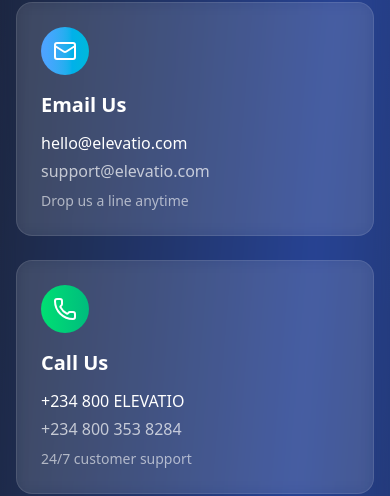
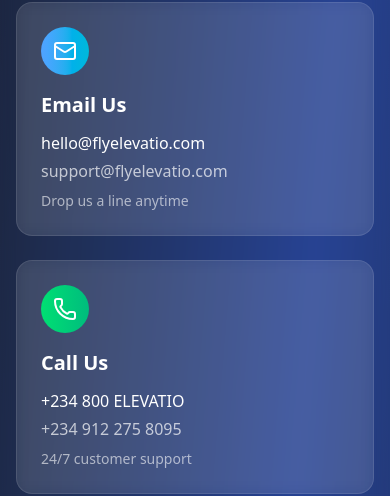
Before and after one commit to Elevatio-tech/elevatio-flight-client, a React (Vite) app: page /get-in-touch in a window 390 px wide. Shown: the part 638-1134 px from the top of the page. Built offline with nearby package versions, Linux system fonts and the light colour scheme.

Commit message:
phone number

```diff
--- a/src/components/Contact/HeaderContact.jsx
+++ b/src/components/Contact/HeaderContact.jsx
@@ -93,7 +93,7 @@
 import React from 'react'
 import { FiPhoneCall, FiMail } from "react-icons/fi";
 import { FaFacebookF, FaTwitter, FaInstagram, FaLinkedinIn } from "react-icons/fa";
-import Phone from '../../utils/Phone';
+import PhoneNumber from '../../utils/PhoneNumber';
 import { themeColors, socialColors } from '../../theme/index';
 
 function HeaderContact() {
@@ -109,7 +109,7 @@
               <FiPhoneCall size={16} style={{ color: themeColors.primary.text }} />
               <div className="flex items-center text-sm">
                 <span>+</span>
-                <Phone/>
+                <PhoneNumber/>
               </div>
             </div>
 
--- a/src/components/DetailsPages/GetInTouch.jsx
+++ b/src/components/DetailsPages/GetInTouch.jsx
@@ -38,8 +38,8 @@
     {
       icon: Mail,
       title: 'Email Us',
-      primary: 'hello@elevatio.com',
-      secondary: 'support@elevatio.com',
+      primary: 'hello@flyelevatio.com',
+      secondary: 'support@flyelevatio.com',
       description: 'Drop us a line anytime',
       color: 'from-blue-400 to-cyan-500'
     },
@@ -47,7 +47,7 @@
       icon: Phone,
       title: 'Call Us',
       primary: '+234 800 ELEVATIO',
-      secondary: '+234 800 353 8284',
+      secondary: '+234 912 275 8095',
       description: '24/7 customer support',
       color: 'from-green-400 to-emerald-500'
     },
--- a/src/components/Footer/Footer.jsx
+++ b/src/components/Footer/Footer.jsx
@@ -66,6 +66,7 @@
 import { Plane, Mail, Phone, MapPin } from 'lucide-react';
 import { FaFacebookF, FaTwitter, FaInstagram, FaLinkedinIn, FaYoutube } from "react-icons/fa";
 import { Link } from 'react-router-dom';
+import PhoneNumber from '../../utils/PhoneNumber';
 
 const Footer = () => {
   return (
@@ -91,7 +92,8 @@
               </div>
               <div className="flex items-center space-x-2 text-sm text-gray-300">
                 <Phone className="h-4 w-4" />
-                <span>+234 (0) 123 456 7890</span>
+                <span>+</span>
+                 <PhoneNumber/>
               </div>
             </div>
 
--- a/src/utils/Phone.jsx
+++ /dev/null
@@ -1,11 +0,0 @@
-import React from 'react'
-
-function Phone() {
-  return (
-    <div>
-        <span>23489765232</span>
-    </div>
-  )
-}
-
-export default Phone
--- /dev/null
+++ b/src/utils/PhoneNumber.jsx
@@ -0,0 +1,11 @@
+import React from 'react'
+
+function PhoneNumber() {
+  return (
+    <div>
+        <span>2349122758095</span>
+    </div>
+  )
+}
+
+export default PhoneNumber
```
